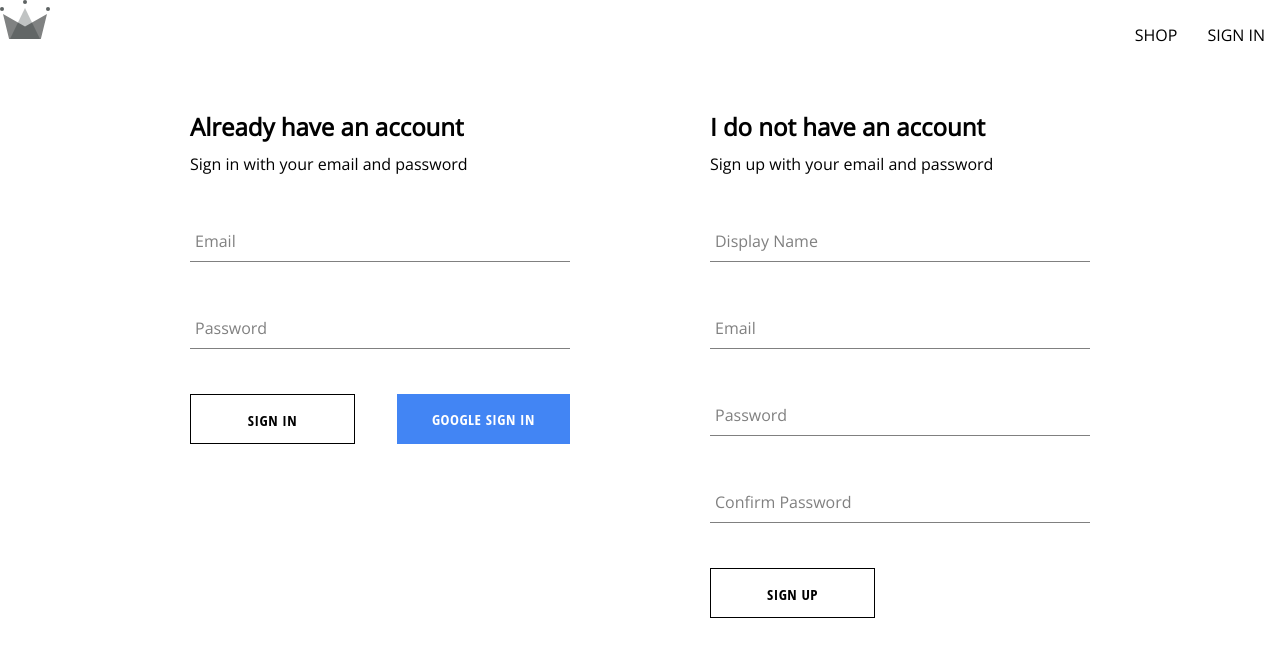
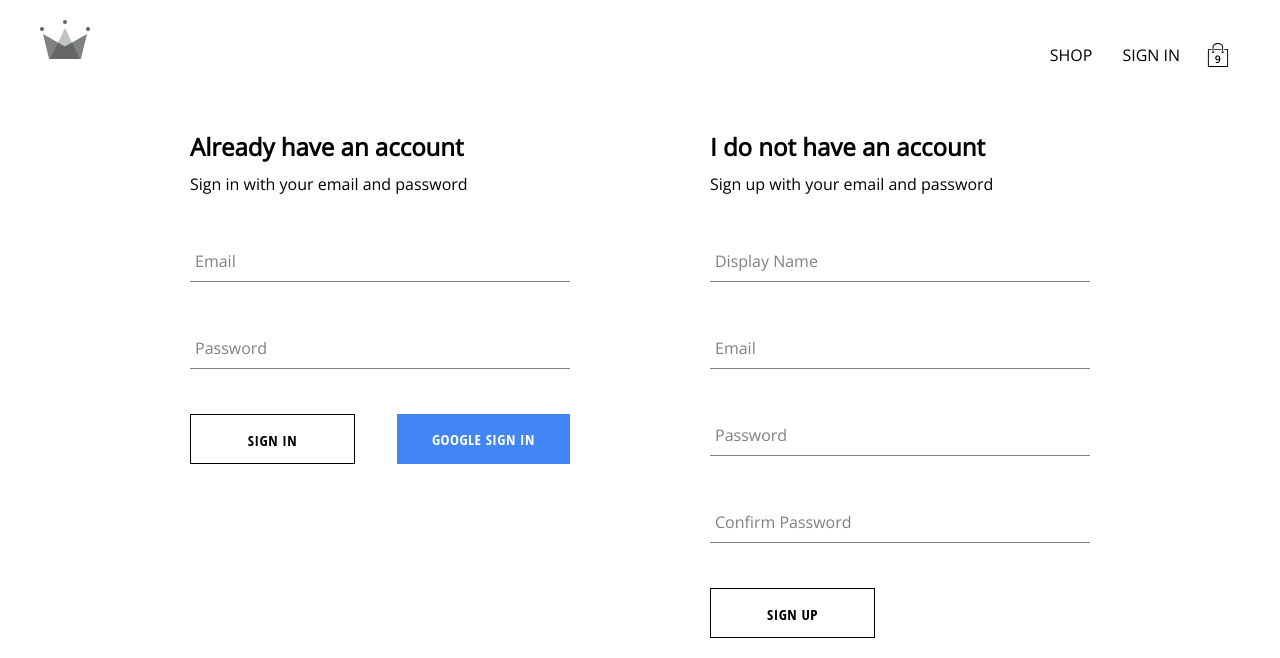
Before and after one commit to EminGurer/my-crwn-clthng, a React (Create React App) app: page /auth in a window 1280 px wide. Shown: the top 658 px of the page. Built offline with nearby package versions, Linux system fonts and the light colour scheme; no server answers.

Commit message:
Cart context created and isCartOpen functionality added to navbar

```diff
--- /dev/null
+++ b/src/components/cart-dropdown/cart-dropdown.component.jsx
@@ -0,0 +1,13 @@
+import Button from '../button/button.component';
+import './cart-dropdown.styles.scss';
+
+const CartDropdown = () => {
+  return (
+    <div className='cart-dropdown-container'>
+      <div className='cart-items' />
+      <Button>Go to checkout</Button>
+    </div>
+  );
+};
+
+export default CartDropdown;
--- /dev/null
+++ b/src/components/cart-dropdown/cart-dropdown.styles.scss
@@ -0,0 +1,29 @@
+.cart-dropdown-container {
+  position: absolute;
+  width: 380px;
+  height: 340px;
+  display: flex;
+  flex-direction: column;
+  padding: 20px;
+  border: 1px solid black;
+  background-color: white;
+  top: 90px;
+  right: 40px;
+  z-index: 5;
+
+  .empty-message {
+    font-size: 18px;
+    margin: 50px auto;
+  }
+
+  .cart-items {
+    height: 240px;
+    display: flex;
+    flex-direction: column;
+    overflow: scroll;
+  }
+
+  button {
+    margin-top: auto;
+  }
+}
--- /dev/null
+++ b/src/components/cart-icon/cart-icon.component.jsx
@@ -0,0 +1,20 @@
+import { useContext } from 'react';
+
+import { CartContext } from '../../contexts/cart.context';
+
+import { ReactComponent as ShoppingIcon } from '../../assets/shopping-bag.svg';
+import './cart-icon.styles.scss';
+
+const CartIcon = () => {
+  const { isCartOpen, setIsCartOpen } = useContext(CartContext);
+
+  const toggleIsCartOpen = () => setIsCartOpen(!isCartOpen);
+  return (
+    <div onClick={toggleIsCartOpen} className='cart-icon-container'>
+      <ShoppingIcon className='shopping-icon' />
+      <span className='item-count'>9</span>
+    </div>
+  );
+};
+
+export default CartIcon;
--- /dev/null
+++ b/src/components/cart-icon/cart-icon.styles.scss
@@ -0,0 +1,21 @@
+.cart-icon-container {
+  width: 45px;
+  height: 45px;
+  position: relative;
+  display: flex;
+  align-items: center;
+  justify-content: center;
+  cursor: pointer;
+
+  .shopping-icon {
+    width: 24px;
+    height: 24px;
+  }
+
+  .item-count {
+    position: absolute;
+    font-size: 10px;
+    font-weight: bold;
+    bottom: 12px;
+  }
+}
--- /dev/null
+++ b/src/contexts/cart.context.jsx
@@ -0,0 +1,12 @@
+import { createContext, useState } from 'react';
+
+export const CartContext = createContext({
+  isCartOpen: false,
+  setIsCartOpen: () => {},
+});
+
+export const CartProvider = ({ children }) => {
+  const [isCartOpen, setIsCartOpen] = useState(false);
+  const value = { isCartOpen, setIsCartOpen };
+  return <CartContext.Provider value={value}>{children}</CartContext.Provider>;
+};
--- a/src/index.js
+++ b/src/index.js
@@ -4,6 +4,7 @@
 
 import { ProductsProvider } from './contexts/products.context';
 import { UserProvider } from './contexts/user.context';
+import { CartProvider } from './contexts/cart.context';
 import App from './App';
 
 import './index.scss';
@@ -14,7 +15,9 @@
     <BrowserRouter>
       <ProductsProvider>
         <UserProvider>
-          <App />
+          <CartProvider>
+            <App />
+          </CartProvider>
         </UserProvider>
       </ProductsProvider>
     </BrowserRouter>
--- a/src/index.scss
+++ b/src/index.scss
@@ -1,5 +1,6 @@
 body {
   margin: 0;
+  padding: 20px 40px;
   font-family: 'Open Sans', sans-serif;
   -webkit-font-smoothing: antialiased;
   -moz-osx-font-smoothing: grayscale;
--- a/src/routes/navigation/navigation.component.jsx
+++ b/src/routes/navigation/navigation.component.jsx
@@ -2,12 +2,17 @@
 import { Link, Outlet } from 'react-router-dom';
 import { signOutUser } from '../../utils/firebase/firebase.utils';
 
+import CartIcon from '../../components/cart-icon/cart-icon.component';
+
 import { UserContext } from '../../contexts/user.context';
+import { CartContext } from '../../contexts/cart.context';
 
 import { ReactComponent as Logo } from '../../assets/crown.svg';
 import './navigation.styles.scss';
+import CartDropdown from '../../components/cart-dropdown/cart-dropdown.component';
 const Navigation = () => {
   const { currentUser } = useContext(UserContext);
+  const { isCartOpen } = useContext(CartContext);
 
   return (
     <Fragment>
@@ -28,7 +33,9 @@
               SIGN IN
             </Link>
           )}
+          <CartIcon />
         </div>
+        {isCartOpen && <CartDropdown />}
       </div>
       <Outlet />
     </Fragment>
```
Also changed, not shown: src/assets/shopping-bag.svg (added).
